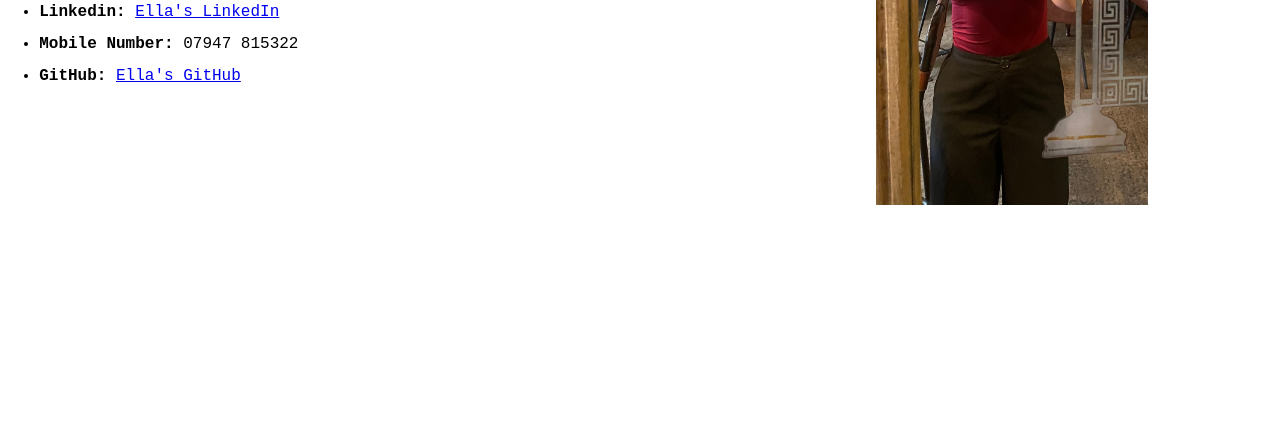
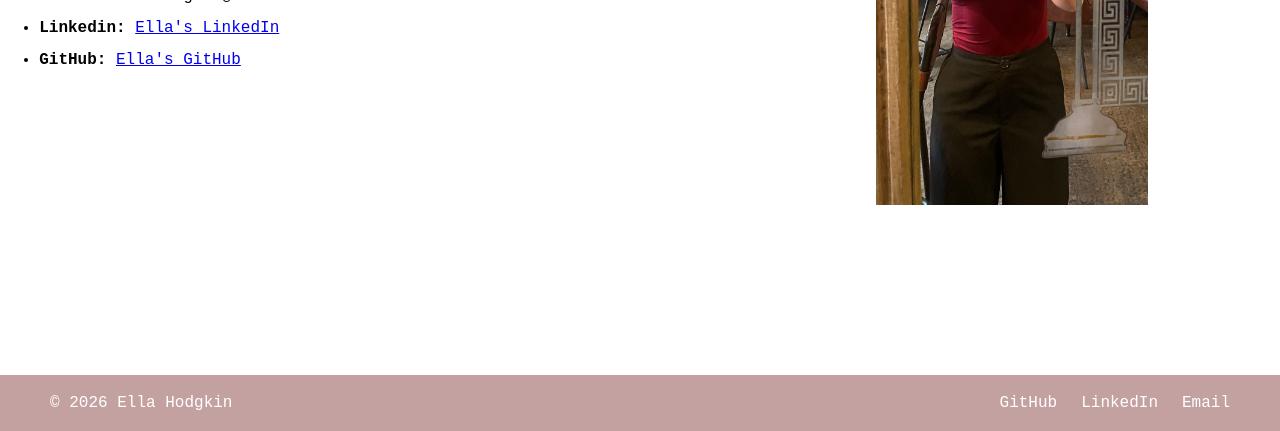
Before and after one commit to ellahodgkin/Ella-website, a plain HTML site: page Contact.html in a window 1280 px wide. Shown: the part 369-800 px from the top of the page. Drawn offline with Linux system fonts and the light colour scheme.

Commit message:
Updating links and adding a footer

```diff
--- a/Contact.html
+++ b/Contact.html
@@ -3,7 +3,7 @@
 <head>
     <meta charset="UTF-8">
     <meta name="viewport" content="width=device-width, initial-scale=1.0">
-    <title>Ella Hodgkin</title>
+    <title>Contact | Ella Hodgkin</title>
     <link rel="stylesheet" href="styles.css">
 </head>
 <body>
@@ -11,7 +11,7 @@
     <nav class="navbar">
         <div class="navbar__container">
 
-            <a href="/" id="navbar__logo"> Ella Hodgkin</a>
+            <a href="index.html" id="navbar__logo"> Ella Hodgkin</a>
 
             <div class="navbar-toggle" id="mobile-menu">
                 <span class="bar"></span>
@@ -24,10 +24,10 @@
                     <a href="index.html" class="navbar__links">Home</a>
                 </li>
                 <li class="navbar__item">
-                    <a href="Tech.html" class="navbar__links">Tech</a>
+                    <a href="tech.html" class="navbar__links">Projects</a>
                 </li>
                 <li class="navbar__item">
-                    <a href="Contact.html" class="navbar__links">Contact Details</a>
+                    <a href="contact.html" class="navbar__links">Contact Details</a>
                 </li>
             </ul>
         </div>
@@ -43,7 +43,6 @@
                     <ul>
                         <li> <strong>Email: </strong> ella.hodgkin@hotmail.com</li>
                         <li> <strong>Linkedin: </strong> <a href=" https://www.linkedin.com/in/ellahodgkinprofile"> Ella's LinkedIn </a></li>
-                        <li> <strong>Mobile Number: </strong>07947 815322</li>
                         <li> <strong>GitHub: </strong> <a href="https://github.com/ellahodgkin"> Ella's GitHub  </a></li>
                     </ul>
                 </div>
@@ -57,6 +56,17 @@
 
     <!-- SUB BODY -->
 
+    <footer class="footer">
+    <div class="footer__container">
+        <span>&copy; 2026 Ella Hodgkin</span>
+        <div class="footer__links">
+            <a href="https://github.com/ellahodgkin" target="_blank" rel="noopener">GitHub</a>
+            <a href="https://www.linkedin.com/in/ellahodgkinprofile" target="_blank" rel="noopener">LinkedIn</a>
+            <a href="mailto:ella.hodgkin@hotmail.com">Email</a>
+        </div>
+    </div>
+    </footer>
+
 
 
     <script src='script.js'></script>
--- a/styles.css
+++ b/styles.css
@@ -537,3 +537,44 @@
         font-size: 1.5rem;
     } */
 }
+
+/* FOOTER */
+
+/* Footer stays at the bottom of short pages */
+body {
+    display: flex;
+    flex-direction: column;
+    min-height: 100vh;
+}
+
+.footer {
+    margin-top: auto;
+    background-color: rgb(196, 161, 161);
+    color: white;
+    padding: 1.2rem 0;
+}
+
+.footer__container { display: flex;
+    justify-content: space-between;
+    align-items: center;
+    flex-wrap: wrap;
+    gap: 0.8rem;
+    max-width: 1300px;
+    margin: 0 auto;
+    padding: 0 50px;
+}
+
+.footer__links {
+    display: flex;
+    gap: 1.5rem;
+}
+
+.footer__links a {
+    color: white;
+    text-decoration: none;
+}
+
+.footer__links a:hover {
+    color: black;
+    transition: all 0.3s ease;
+}
```
Also changed, not shown: Tech.html (+15 -4 lines), index.html (+14 -4 lines), project.html (+15 -4 lines), reservation.html (+15 -4 lines), toptrumps.html (+15 -4 lines).
